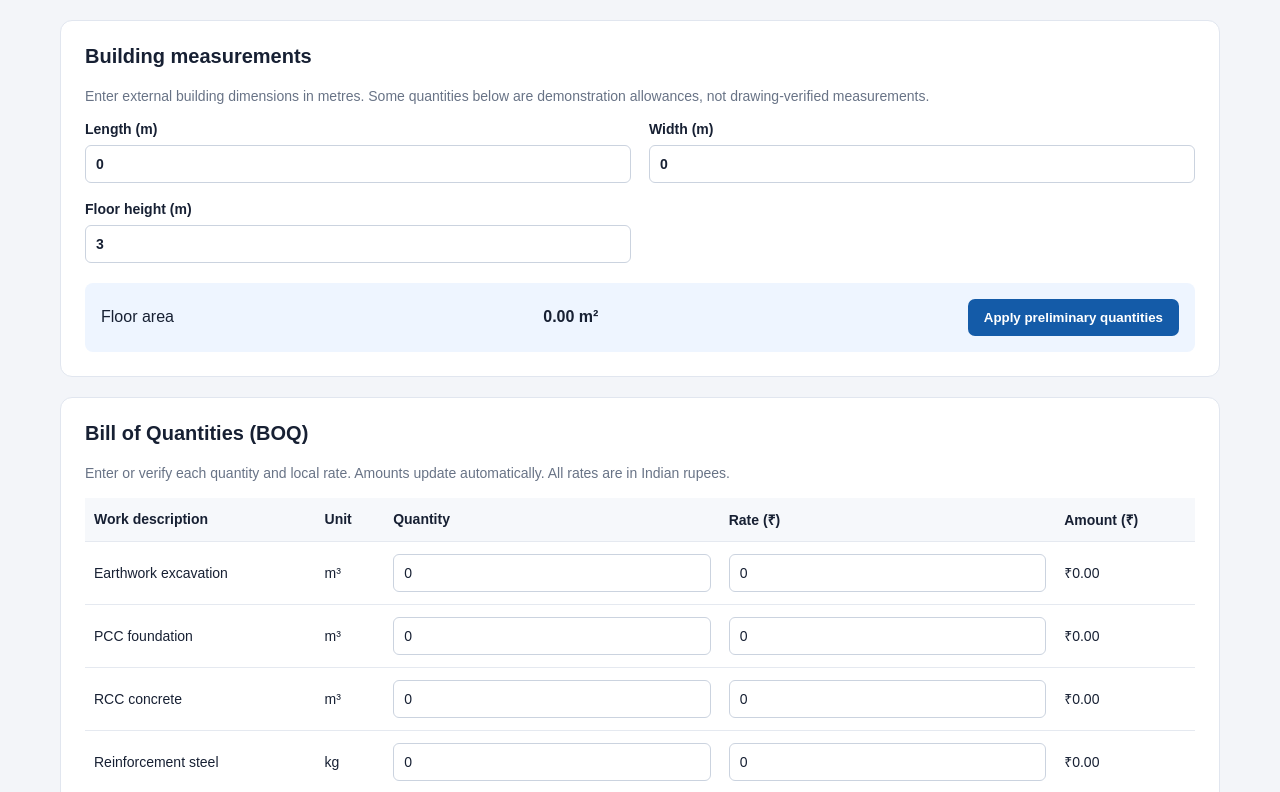
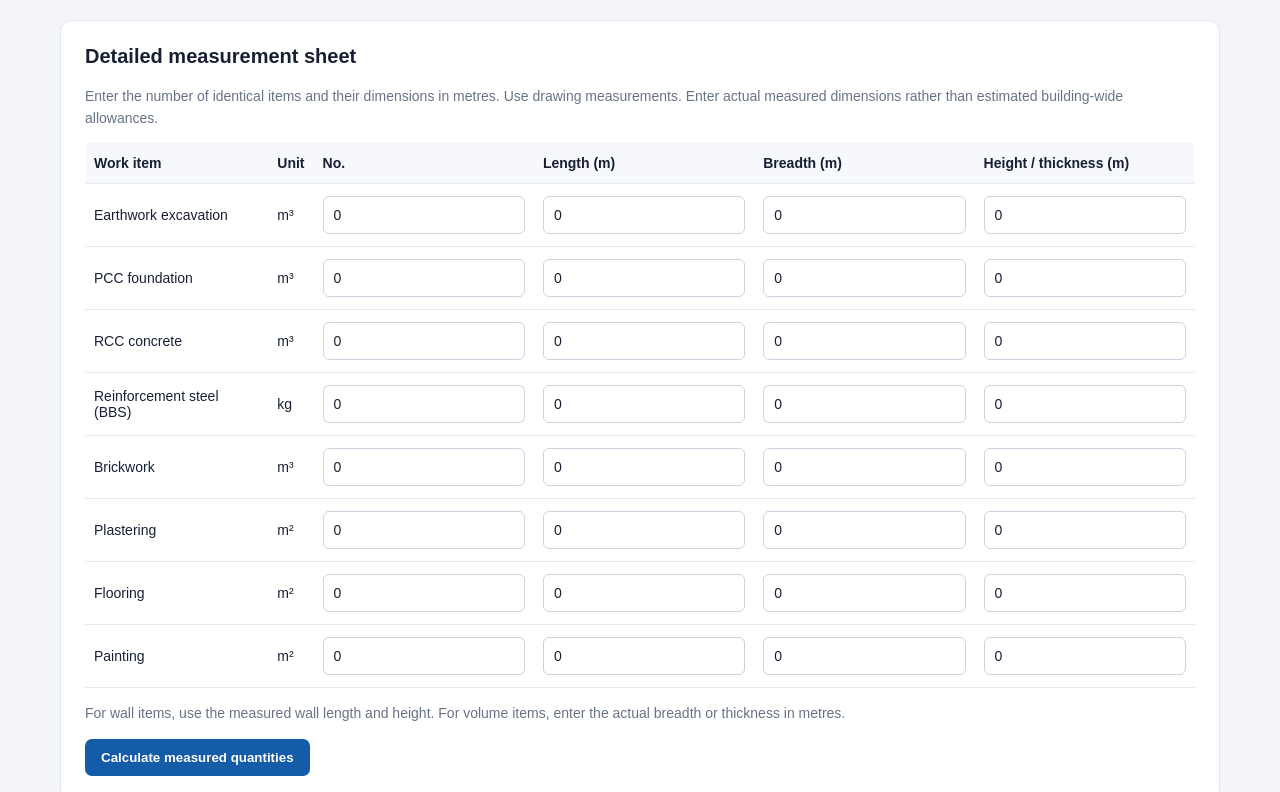
Before and after one commit to semim965-ops/SEMIM-BUILDER, a Next.js app: page / in a window 1280 px wide. Shown: the part 408-1200 px from the top of the page. Built offline with nearby package versions, Linux system fonts and the light colour scheme.

Commit message:
Update page.tsx

```diff
--- a/app/page.tsx
+++ b/app/page.tsx
@@ -3,23 +3,27 @@
 
 import { useMemo, useState } from "react";
 
-type Item = {
+type WorkItem = {
   id: number;
   name: string;
-  unit: string;
+  unit: "m³" | "m²" | "kg";
+  nos: number;
+  length: number;
+  breadth: number;
+  height: number;
   quantity: number;
   rate: number;
 };
 
-const initialItems: Item[] = [
-  { id: 1, name: "Earthwork excavation", unit: "m³", quantity: 0, rate: 0 },
-  { id: 2, name: "PCC foundation", unit: "m³", quantity: 0, rate: 0 },
-  { id: 3, name: "RCC concrete", unit: "m³", quantity: 0, rate: 0 },
-  { id: 4, name: "Reinforcement steel", unit: "kg", quantity: 0, rate: 0 },
-  { id: 5, name: "Brickwork", unit: "m³", quantity: 0, rate: 0 },
-  { id: 6, name: "Plastering", unit: "m²", quantity: 0, rate: 0 },
-  { id: 7, name: "Flooring", unit: "m²", quantity: 0, rate: 0 },
-  { id: 8, name: "Painting", unit: "m²", quantity: 0, rate: 0 },
+const initialItems: WorkItem[] = [
+  { id: 1, name: "Earthwork excavation", unit: "m³", nos: 0, length: 0, breadth: 0, height: 0, quantity: 0, rate: 0 },
+  { id: 2, name: "PCC foundation", unit: "m³", nos: 0, length: 0, breadth: 0, height: 0, quantity: 0, rate: 0 },
+  { id: 3, name: "RCC concrete", unit: "m³", nos: 0, length: 0, breadth: 0, height: 0, quantity: 0, rate: 0 },
+  { id: 4, name: "Reinforcement steel (BBS)", unit: "kg", nos: 0, length: 0, breadth: 0, height: 0, quantity: 0, rate: 0 },
+  { id: 5, name: "Brickwork", unit: "m³", nos: 0, length: 0, breadth: 0, height: 0, quantity: 0, rate: 0 },
+  { id: 6, name: "Plastering", unit: "m²", nos: 0, length: 0, breadth: 0, height: 0, quantity: 0, rate: 0 },
+  { id: 7, name: "Flooring", unit: "m²", nos: 0, length: 0, breadth: 0, height: 0, quantity: 0, rate: 0 },
+  { id: 8, name: "Painting", unit: "m²", nos: 0, length: 0, breadth: 0, height: 0, quantity: 0, rate: 0 },
 ];
 
 const money = (value: number) =>
@@ -32,103 +36,66 @@ const money = (value: number) =>
 export default function Home() {
   const [client, setClient] = useState("SEMIM BUILDER");
   const [site, setSite] = useState("Guwahati, Assam");
-  const [buildingType, setBuildingType] = useState("RCC framed building");
   const [floors, setFloors] = useState(1);
-
-  const [length, setLength] = useState(0);
-  const [width, setWidth] = useState(0);
-  const [height, setHeight] = useState(3);
-
-  const [overhead, setOverhead] = useState(5);
-  const [profit, setProfit] = useState(10);
+  const [items, setItems] = useState<WorkItem[]>(initialItems);
   const [message, setMessage] = useState("");
-
-  const [items, setItems] = useState<Item[]>(initialItems);
-
-  const area = length * width * floors;
-  const perimeter = 2 * (length + width);
 
   function updateItem(
     id: number,
-    field: "quantity" | "rate",
-    value: number
+    field: keyof WorkItem,
+    value: string
   ) {
-    const safeValue = Number.isFinite(value) ? Math.max(0, value) : 0;
+    const numericFields: (keyof WorkItem)[] = [
+      "nos", "length", "breadth", "height", "quantity", "rate",
+    ];
+
+    const safeValue = numericFields.includes(field)
+      ? Math.max(0, Number(value) || 0)
+      : value;
 
     setItems((current) =>
       current.map((item) =>
-        item.id === id ? { ...item, [field]: safeValue } : item
+        item.id === id
+          ? { ...item, [field]: safeValue }
+          : item
       )
     );
+    setMessage("");
   }
 
-  function applyBasicMeasurements() {
-    if (
-      !Number.isFinite(length) ||
-      !Number.isFinite(width) ||
-      !Number.isFinite(height) ||
-      length <= 0 ||
-      width <= 0 ||
-      height <= 0 ||
-      floors < 1
-    ) {
-      setMessage(
-        "Please enter a length, width and floor height greater than zero."
-      );
-      return;
+  function calculateQuantities() {
+    setItems((current) =>
+      current.map((item) => {
+        // Steel quantity must come from a bar bending schedule.
+        if (item.id === 4) return item;
+
+        const n = item.nos;
+        const l = item.length;
+        const b = item.breadth;
+        const h = item.height;
+
+        let quantity = 0;
+
+        if ([1, 2, 3, 5].includes(item.id)) {
+          // Excavation, PCC, RCC and brickwork: volume.
+          quantity = n * l * b * h;
+        } else if (item.id === 6 || item.id === 8) {
+          // Plastering and painting: measured surface area.
+          quantity = n * l * h;
+        } else if (item.id === 7) {
+          // Flooring: plan area.
+          quantity = n * l * b;
         }
 
-    const floorArea = length * width * floors;
-
-    setItems((current) =>
-      current.map((item) => {
-        switch (item.id) {
-          case 3:
-            // Demonstration allowance only, not drawing-based RCC.
         return {
           ...item,
-              quantity: Number((floorArea * 0.15).toFixed(3)),
+          quantity: Number(quantity.toFixed(3)),
         };
-
-          case 5:
-            // Simplified perimeter-wall allowance.
-            return {
-              ...item,
-              quantity: Number(
-                (perimeter * height * floors * 0.23).toFixed(3)
-              ),
-            };
-
-          case 6:
-            // Gross perimeter wall area; openings are not deducted.
-            return {
-              ...item,
-              quantity: Number(
-                (perimeter * height * floors).toFixed(3)
-              ),
-            };
-
-          case 7:
-            return {
-              ...item,
-              quantity: Number(floorArea.toFixed(3)),
-            };
-
-          case 8:
-            // Not a verified painting quantity.
-            return {
-              ...item,
-              quantity: Number(floorArea.toFixed(3)),
-            };
-
-          default:
-            return item;
-        }
       })
     );
 
     setMessage(
-      "Preliminary quantities updated. Review the BOQ below."
+      "Measured quantities calculated. Check every dimension and deduction before using this BOQ."
     );
   }
 
@@ -141,9 +108,11 @@ export default function Home() {
     [items]
   );
 
-  const overheadAmount = (subtotal * overhead) / 100;
-  const profitAmount =
-    ((subtotal + overheadAmount) * profit) / 100;
+  const [overhead, setOverhead] = useState(5);
+  const [profit, setProfit] = useState(10);
+
+  const overheadAmount = subtotal * overhead / 100;
+  const profitAmount = (subtotal + overheadAmount) * profit / 100;
   const total = subtotal + overheadAmount + profitAmount;
 
   return (
@@ -153,10 +122,9 @@ export default function Home() {
           <p className="eyebrow">CIVIL CONSTRUCTION ESTIMATOR</p>
           <h1>SEMIM BUILDER</h1>
           <p className="muted">
-            Building estimation and BOQ management
+            Building measurement, quantity calculation and BOQ
           </p>
         </div>
-
         <button type="button" onClick={() => window.print()}>
           Print estimate
         </button>
@@ -164,110 +132,88 @@ export default function Home() {
 
       <section className="panel">
         <h2>Project details</h2>
-
         <div className="form-grid">
           <label>
             Client / contractor
-            <input
-              value={client}
-              onChange={(e) => setClient(e.target.value)}
-            />
+            <input value={client}
+              onChange={(e) => setClient(e.target.value)} />
           </label>
-
           <label>
             Site location
-            <input
-              value={site}
-              onChange={(e) => setSite(e.target.value)}
-            />
+            <input value={site}
+              onChange={(e) => setSite(e.target.value)} />
           </label>
-
           <label>
             Building type
-            <input
-              value={buildingType}
-              onChange={(e) => setBuildingType(e.target.value)}
-            />
+            <input value="RCC framed building" readOnly />
           </label>
-
           <label>
             Number of floors
-            <input
-              type="number"
-              min="1"
-              step="1"
+            <input type="number" min="1" step="1"
               value={floors}
               onChange={(e) =>
-                setFloors(
-                  Math.max(1, Math.floor(Number(e.target.value) || 1))
-                )
-              }
-            />
+                setFloors(Math.max(1, Math.floor(Number(e.target.value) || 1)))
+              } />
           </label>
         </div>
       </section>
 
       <section className="panel">
-        <h2>Building measurements</h2>
-
+        <h2>Detailed measurement sheet</h2>
         <p className="muted">
-          Enter external building dimensions in metres. Some quantities
-          below are demonstration allowances, not drawing-verified
-          measurements.
+          Enter the number of identical items and their dimensions in metres.
+          Use drawing measurements. Enter actual measured dimensions rather
+          than estimated building-wide allowances.
         </p>
 
-        <div className="form-grid">
-          <label>
-            Length (m)
+        <div className="table-wrap">
+          <table>
+            <thead>
+              <tr>
+                <th>Work item</th>
+                <th>Unit</th>
+                <th>No.</th>
+                <th>Length (m)</th>
+                <th>Breadth (m)</th>
+                <th>Height / thickness (m)</th>
+              </tr>
+            </thead>
+            <tbody>
+              {items.map((item) => (
+                <tr key={item.id}>
+                  <td>{item.name}</td>
+                  <td>{item.unit}</td>
+                  {(["nos", "length", "breadth", "height"] as const).map(
+                    (field) => (
+                      <td key={field}>
                         <input
+                          aria-label={`${item.name} ${field}`}
                           type="number"
                           min="0"
                           step="any"
-              value={length}
+                          value={item[field]}
+                          disabled={item.id === 4}
                           onChange={(e) =>
-                setLength(Math.max(0, Number(e.target.value) || 0))
+                            updateItem(item.id, field, e.target.value)
                           }
                         />
-          </label>
-
-          <label>
-            Width (m)
-            <input
-              type="number"
-              min="0"
-              step="any"
-              value={width}
-              onChange={(e) =>
-                setWidth(Math.max(0, Number(e.target.value) || 0))
-              }
-            />
-          </label>
-
-          <label>
-            Floor height (m)
-            <input
-              type="number"
-              min="0"
-              step="any"
-              value={height}
-              onChange={(e) =>
-                setHeight(Math.max(0, Number(e.target.value) || 0))
-              }
-            />
-          </label>
+                      </td>
+                    )
+                  )}
+                </tr>
+              ))}
+            </tbody>
+          </table>
         </div>
 
-        <div className="summary-strip">
-          <span>Floor area</span>
-          <strong>{area.toFixed(2)} m²</strong>
+        <p className="muted">
+          For wall items, use the measured wall length and height. For volume
+          items, enter the actual breadth or thickness in metres.
+        </p>
 
-          <button
-            type="button"
-            onClick={applyBasicMeasurements}
-          >
-            Apply preliminary quantities
+        <button type="button" onClick={calculateQuantities}>
+          Calculate measured quantities
         </button>
-        </div>
 
         {message && (
           <p role="status" aria-live="polite" className="status-message">
@@ -278,10 +224,9 @@ export default function Home() {
 
       <section className="panel">
         <h2>Bill of Quantities (BOQ)</h2>
-
         <p className="muted">
-          Enter or verify each quantity and local rate. Amounts update
-          automatically. All rates are in Indian rupees.
+          Enter the applicable rate for each item. Steel quantity must be
+          entered from a verified BBS.
         </p>
 
         <div className="table-wrap">
@@ -295,13 +240,11 @@ export default function Home() {
                 <th>Amount (₹)</th>
               </tr>
             </thead>
-
             <tbody>
               {items.map((item) => (
                 <tr key={item.id}>
                   <td>{item.name}</td>
                   <td>{item.unit}</td>
-
                   <td>
                     <input
                       aria-label={`${item.name} quantity`}
@@ -310,15 +253,10 @@ export default function Home() {
                       step="any"
                       value={item.quantity}
                       onChange={(e) =>
-                        updateItem(
-                          item.id,
-                          "quantity",
-                          Number(e.target.value)
-                        )
+                        updateItem(item.id, "quantity", e.target.value)
                       }
                     />
                   </td>
-
                   <td>
                     <input
                       aria-label={`${item.name} rate`}
@@ -327,18 +265,11 @@ export default function Home() {
                       step="any"
                       value={item.rate}
                       onChange={(e) =>
-                        updateItem(
-                          item.id,
-                          "rate",
-                          Number(e.target.value)
-                        )
+                        updateItem(item.id, "rate", e.target.value)
                       }
                     />
                   </td>
-
-                  <td>
-                    {money(item.quantity * item.rate)}
-                  </td>
+                  <td>{money(item.quantity * item.rate)}</td>
                 </tr>
               ))}
             </tbody>
@@ -348,65 +279,45 @@ export default function Home() {
 
       <section className="panel totals">
         <h2>Cost summary</h2>
-
         <div className="form-grid">
           <label>
             Overheads (%)
-            <input
-              type="number"
-              min="0"
-              step="any"
+            <input type="number" min="0" step="any"
               value={overhead}
               onChange={(e) =>
                 setOverhead(Math.max(0, Number(e.target.value) || 0))
-              }
-            />
+              } />
           </label>
-
           <label>
             Contractor profit (%)
-            <input
-              type="number"
-              min="0"
-              step="any"
+            <input type="number" min="0" step="any"
               value={profit}
               onChange={(e) =>
                 setProfit(Math.max(0, Number(e.target.value) || 0))
-              }
-            />
+              } />
           </label>
         </div>
 
         <div className="total-row">
-          <span>BOQ subtotal</span>
-          <strong>{money(subtotal)}</strong>
+          <span>BOQ subtotal</span><strong>{money(subtotal)}</strong>
         </div>
-
         <div className="total-row">
-          <span>Overheads</span>
-          <strong>{money(overheadAmount)}</strong>
+          <span>Overheads</span><strong>{money(overheadAmount)}</strong>
         </div>
-
         <div className="total-row">
-          <span>Contractor profit</span>
-          <strong>{money(profitAmount)}</strong>
+          <span>Contractor profit</span><strong>{money(profitAmount)}</strong>
         </div>
-
         <div className="grand-total">
-          <span>Estimated total</span>
-          <strong>{money(total)}</strong>
+          <span>Estimated total</span><strong>{money(total)}</strong>
         </div>
-
         <p className="muted">
-          Preliminary estimate only. Confirm drawing-based quantities,
-          specifications, local rates, applicable taxes and exclusions
-          before issuing a client quotation.
+          This version calculates basic measured quantities only. Deduct
+          openings, avoid double-counting, and verify the measurement method
+          against the drawings and applicable specifications before quoting.
         </p>
       </section>
 
-      <footer>
-        SEMIM BUILDER · Building Estimation Software
-      </footer>
+      <footer>SEMIM BUILDER · Building Estimation Software</footer>
     </main>
   );
 }
```
Lines whose indentation alone changed are shown as unchanged.
